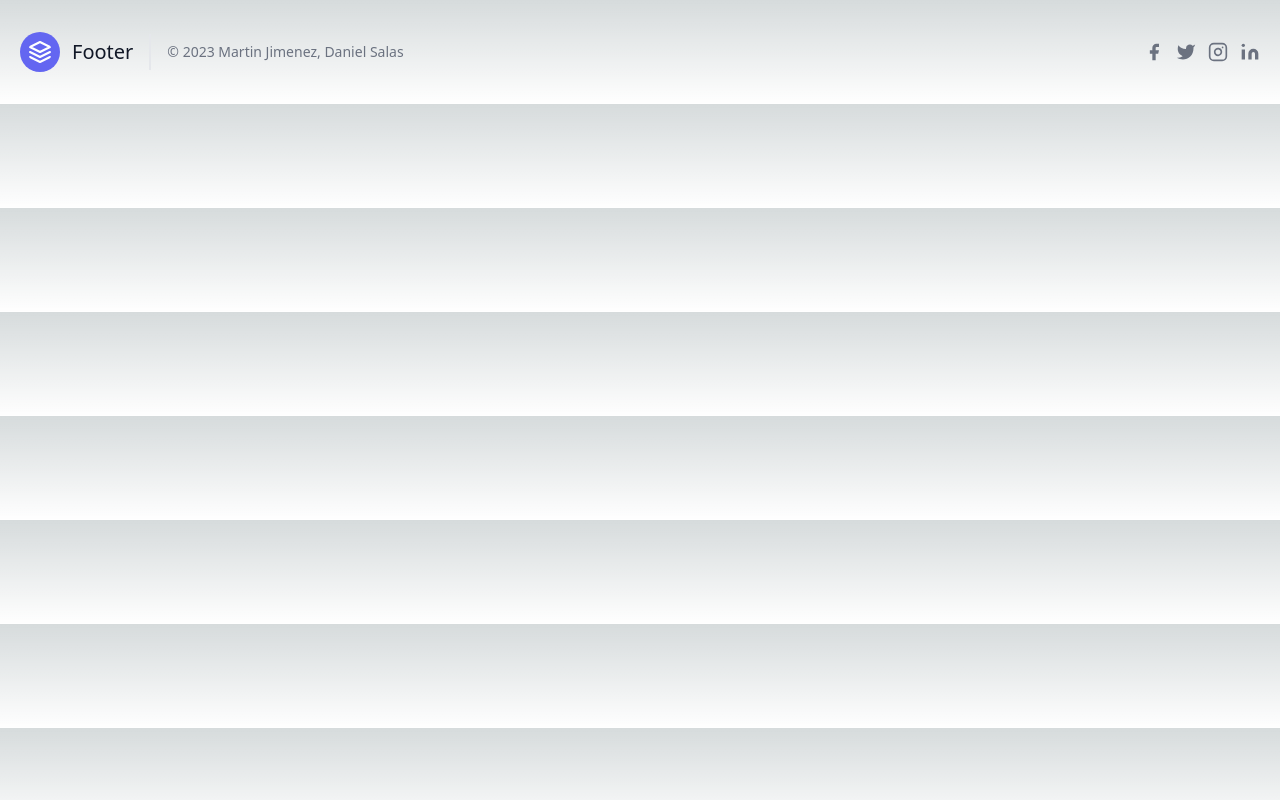
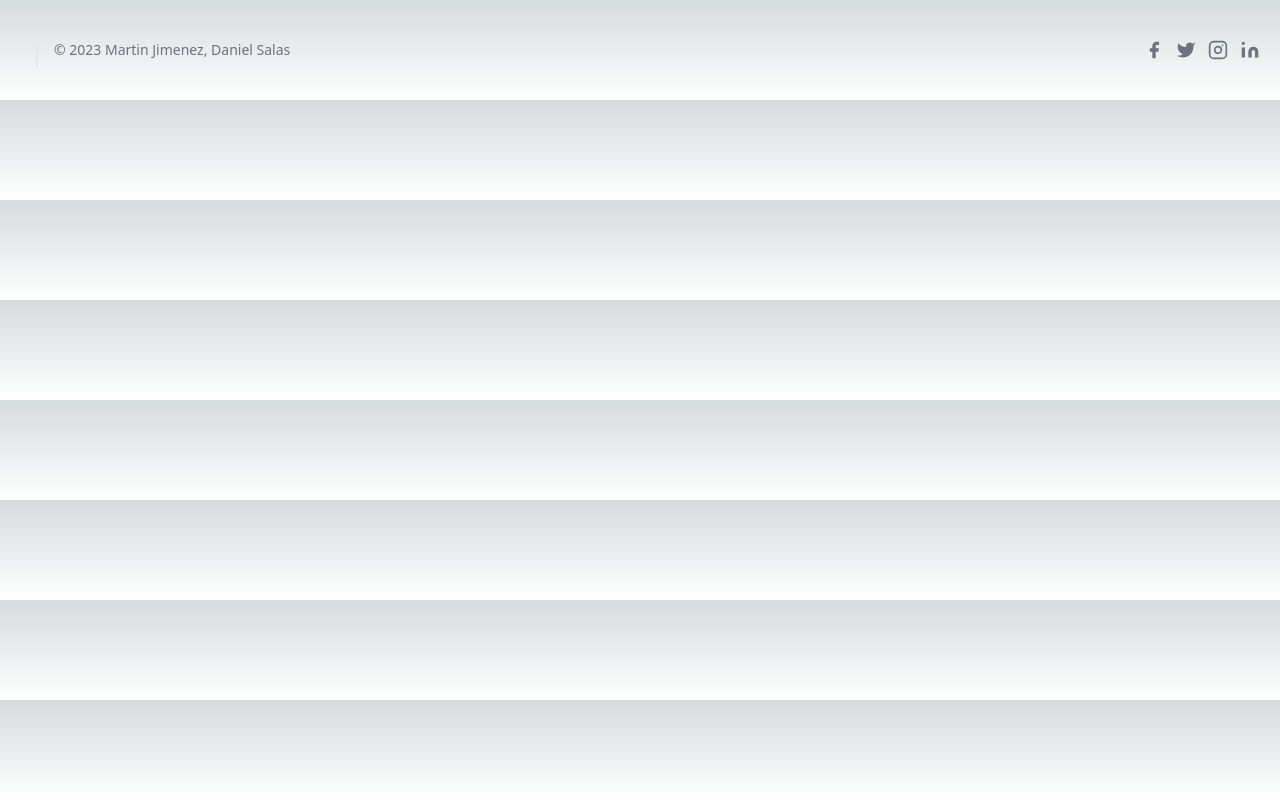
Before and after one commit to MartinJDUni/Examen2, a Next.js app: page /components/footer in a window 1280 px wide. Built offline with nearby package versions, Linux system fonts and the light colour scheme.

Commit message:
Footer update

```diff
--- a/src/pages/components/footer.tsx
+++ b/src/pages/components/footer.tsx
@@ -2,21 +2,6 @@ export default function Footer() {
     return (
         <footer className="text-gray-600 body-font">
             <div className="container px-5 py-8 mx-auto flex items-center sm:flex-row flex-col">
-        <a className="flex title-font font-medium items-center md:justify-start justify-center text-gray-900">
-          <svg
-            xmlns="http://www.w3.org/2000/svg"
-            fill="none"
-            stroke="currentColor"
-            stroke-linecap="round"
-            stroke-linejoin="round"
-            stroke-width="2"
-            className="w-10 h-10 text-white p-2 bg-indigo-500 rounded-full"
-            viewBox="0 0 24 24"
-          >
-            <path d="M12 2L2 7l10 5 10-5-10-5zM2 17l10 5 10-5M2 12l10 5 10-5"></path>
-          </svg>
-          <span className="ml-3 text-xl">Footer</span>
-        </a>
                 <p className="text-sm text-gray-500 sm:ml-4 sm:pl-4 sm:border-l-2 sm:border-gray-200 sm:py-2 sm:mt-0 mt-4">
                     © 2023 Martin Jimenez, Daniel Salas
                 </p>
```
Lines whose indentation alone changed are shown as unchanged.
